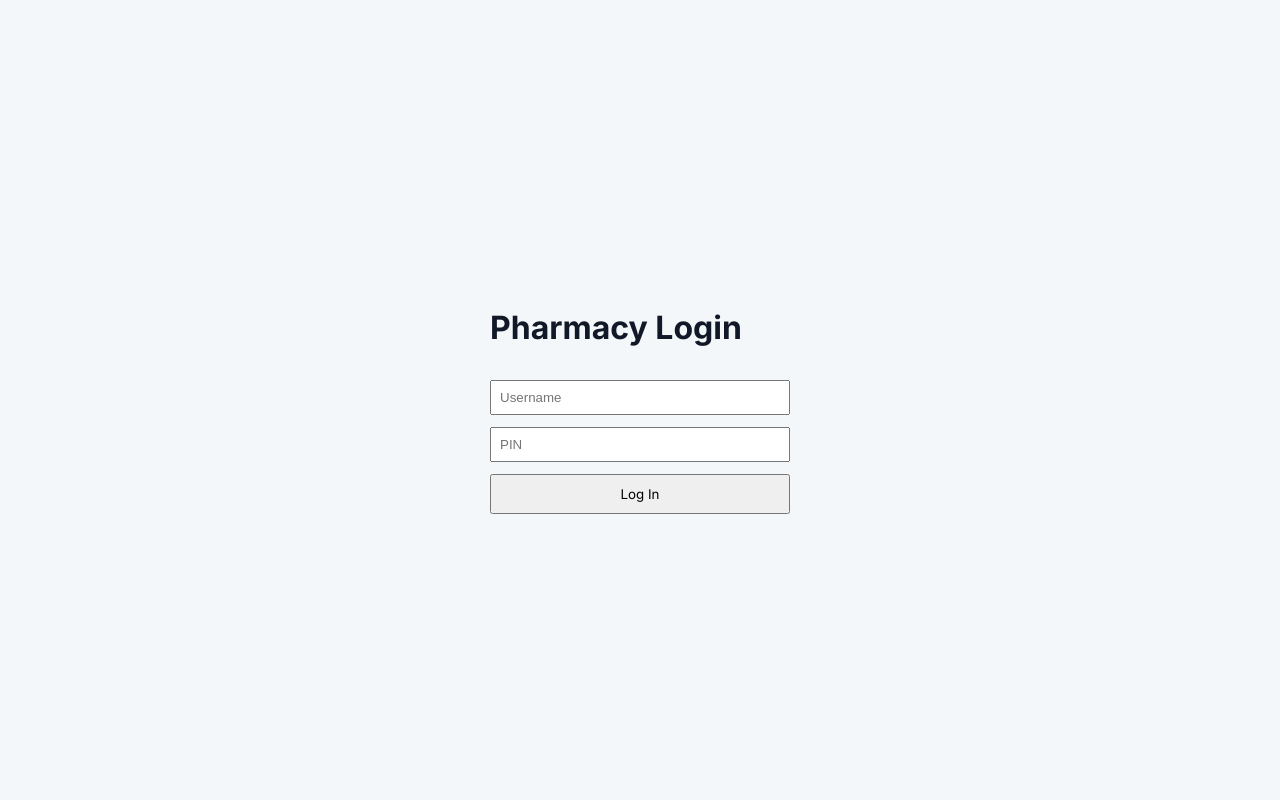
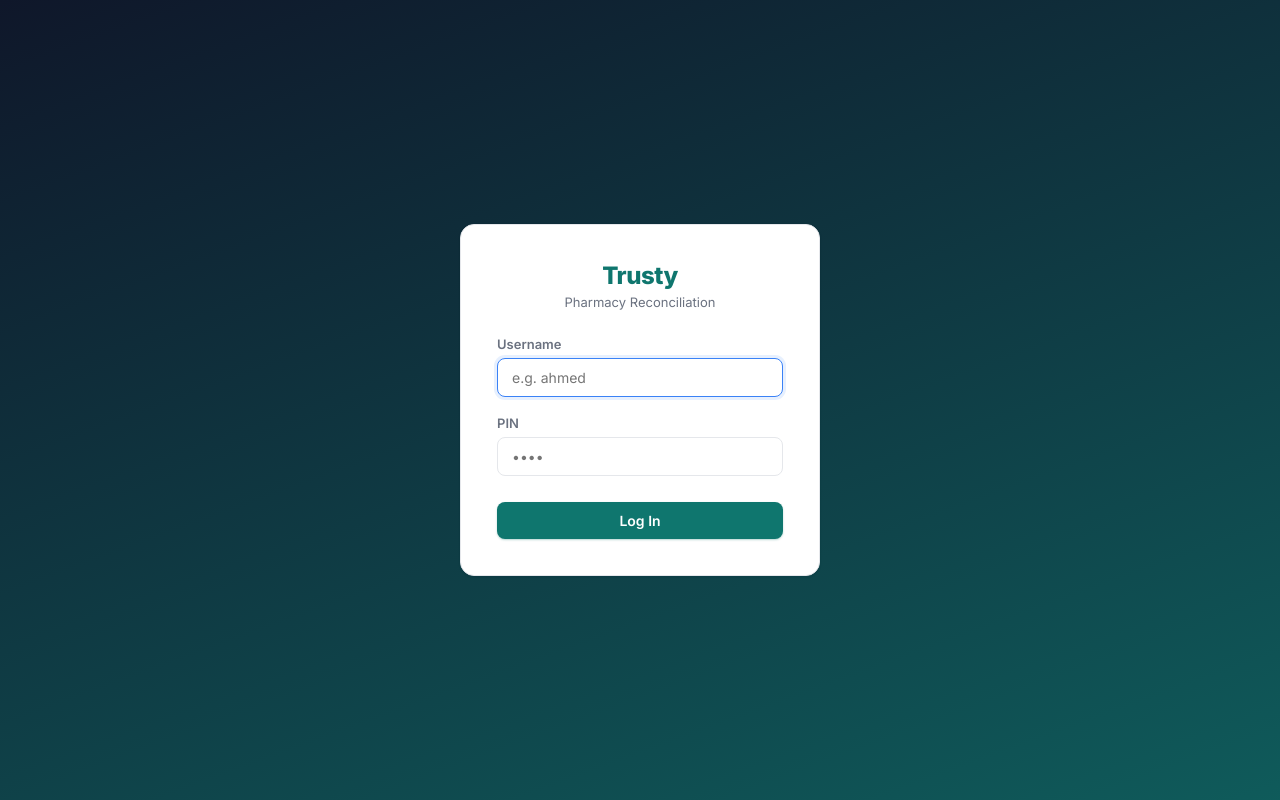
Before and after one commit to vibrant1153/pharmacy-reconciliation, a Next.js app: page /login in a window 1280 px wide. Built offline with nearby package versions, Linux system fonts and the light colour scheme.

Commit message:
login page styled

```diff
--- a/app/login/page.tsx
+++ b/app/login/page.tsx
@@ -21,7 +21,6 @@ export default function LoginPage() {
       body: JSON.stringify({ username, pin }),
     })
     const data = await res.json()
-
     setLoading(false)
 
     if (!data.success) {
@@ -29,33 +28,69 @@ export default function LoginPage() {
       return
     }
 
-    if (data.user.role === 'OWNER') {
-      router.push('/dashboard')
-    } else {
-      router.push('/sales')
-    }
+    router.push(data.user.role === 'OWNER' ? '/dashboard' : '/sales')
     router.refresh()
   }
 
   return (
-    <div style={{ display: 'flex', minHeight: '100vh', alignItems: 'center', justifyContent: 'center' }}>
-      <form onSubmit={handleLogin} style={{ width: 300, display: 'flex', flexDirection: 'column', gap: 12 }}>
-        <h1>Pharmacy Login</h1>
+    <div
+      style={{
+        minHeight: '100vh',
+        display: 'flex',
+        alignItems: 'center',
+        justifyContent: 'center',
+        background: 'linear-gradient(160deg, #0F172A 0%, #0F766E 140%)',
+      }}
+    >
+      <form
+        onSubmit={handleLogin}
+        className="card fade-in"
+        style={{
+          width: 360,
+          padding: 36,
+          display: 'flex',
+          flexDirection: 'column',
+          gap: 18,
+        }}
+      >
+        <div style={{ textAlign: 'center', marginBottom: 8 }}>
+          <div style={{ fontSize: 24, fontWeight: 800, color: 'var(--color-primary)', letterSpacing: '-0.02em' }}>
+            Trusty
+          </div>
+          <div style={{ fontSize: 13, color: 'var(--color-text-secondary)', marginTop: 4 }}>
+            Pharmacy Reconciliation
+          </div>
+        </div>
+
+        <div>
+          <label className="label">Username</label>
           <input
-          placeholder="Username"
+            className="input"
+            placeholder="e.g. ahmed"
             value={username}
             onChange={(e) => setUsername(e.target.value)}
-          style={{ padding: 8 }}
+            autoFocus
           />
+        </div>
+
+        <div>
+          <label className="label">PIN</label>
           <input
-          placeholder="PIN"
+            className="input"
             type="password"
+            placeholder="••••"
             value={pin}
             onChange={(e) => setPin(e.target.value)}
-          style={{ padding: 8 }}
           />
-        {error && <p style={{ color: 'red' }}>{error}</p>}
-        <button type="submit" disabled={loading} style={{ padding: 10 }}>
+        </div>
+
+        {error && (
+          <div className="badge badge-danger" style={{ justifyContent: 'center' }}>
+            {error}
+          </div>
+        )}
+
+        <button type="submit" disabled={loading} className="btn btn-primary" style={{ marginTop: 8 }}>
           {loading ? 'Logging in...' : 'Log In'}
         </button>
       </form>
```
Lines whose indentation alone changed are shown as unchanged.
